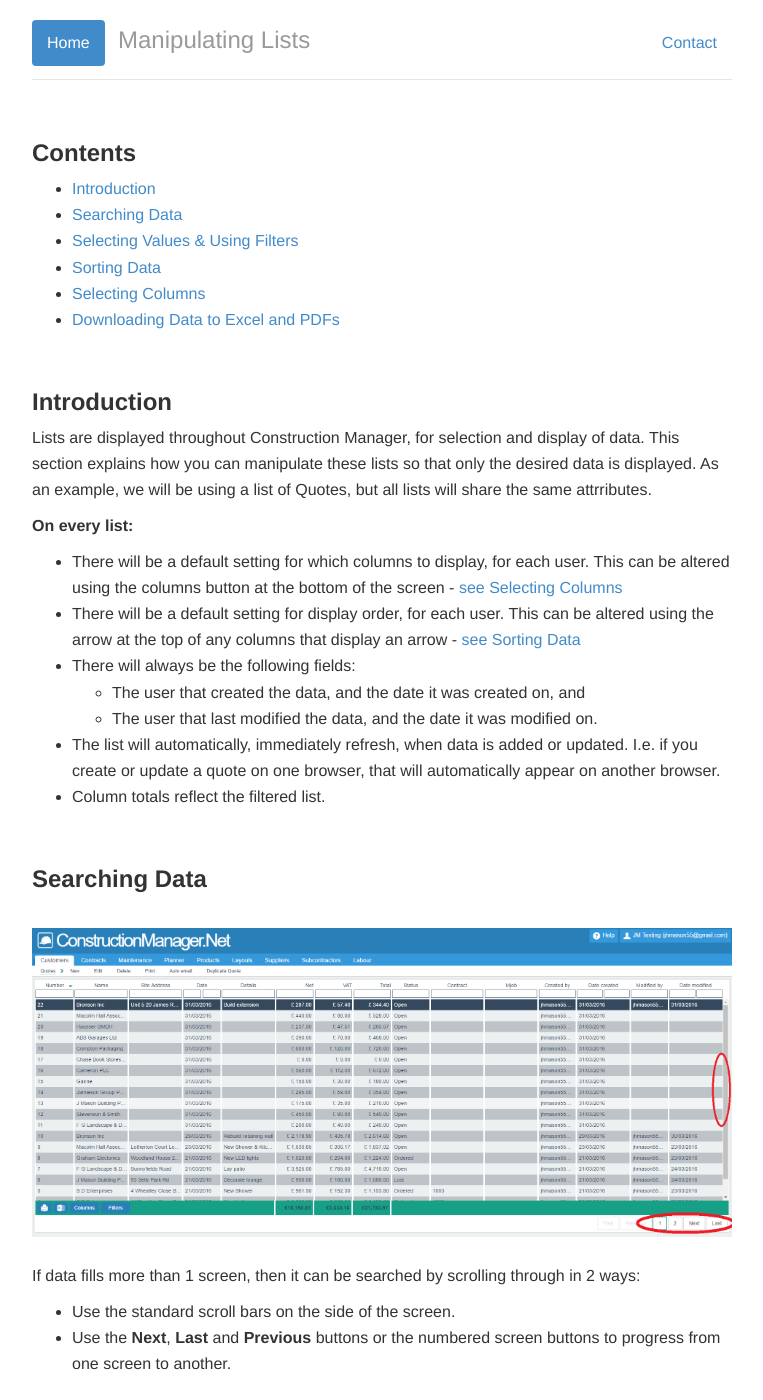
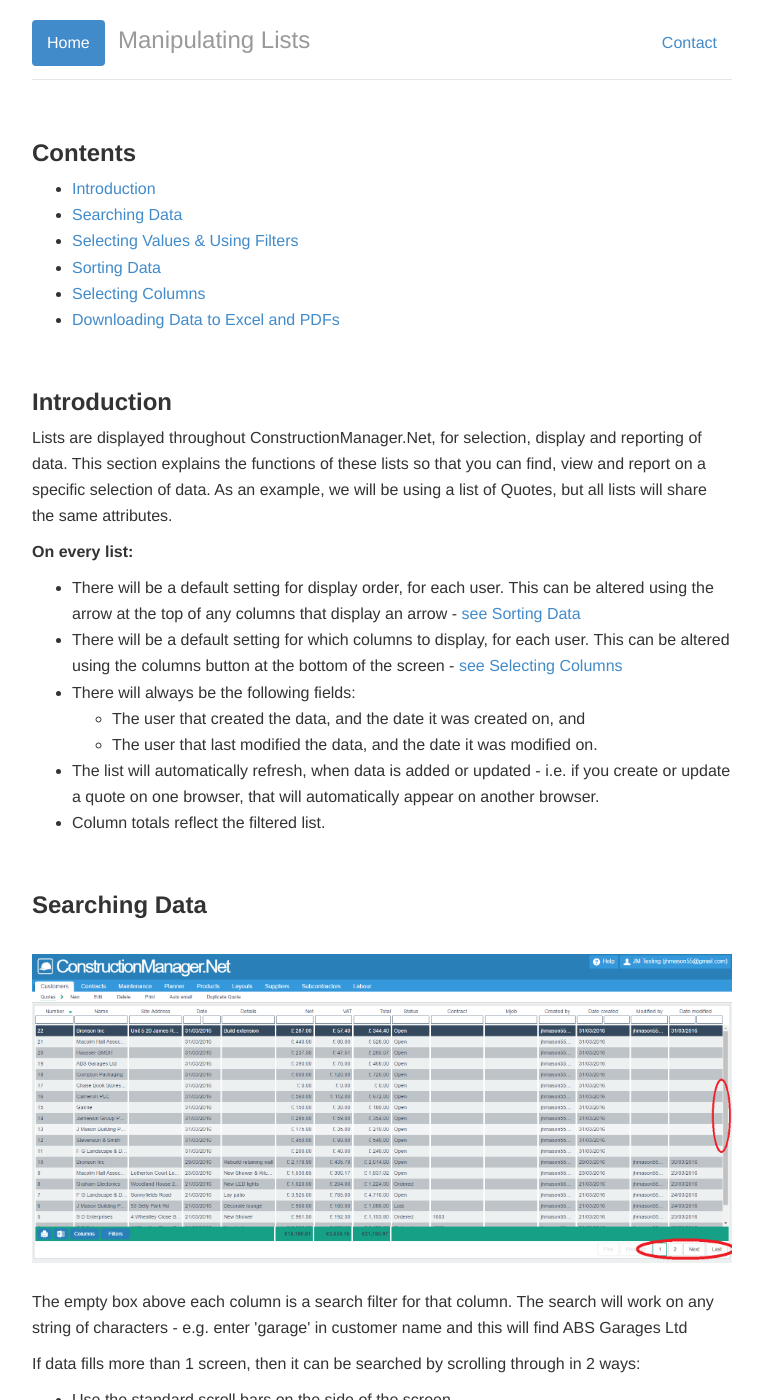
Before and after one commit to JNCSolutions/ConstructionManagerDocs, a Jekyll site: the page built from Manipulating Lists.html, in a window 1280 px wide and 1400 px high. Shown: the whole window, without its empty margins (258-1021 px from the left). Built offline with Jekyll 4.4.1, drawn with Linux system fonts in a browser that asks for light colours; some of the changed text lies outside the part shown.

Commit message:
Update Manipulating Lists.html

```diff
--- a/Manipulating Lists.html
+++ b/Manipulating Lists.html
@@ -21,24 +21,24 @@
   <div>
     <br>
     <h3 id="introduction"><b>Introduction</b></h3>
-        <p>Lists are displayed throughout Construction Manager, for selection and display of data.
-          This section explains how you can manipulate these lists so that only the desired data is displayed.
-          As an example, we will be using a list of Quotes, but all lists will share the same attrributes.</p>
+        <p>Lists are displayed throughout ConstructionManager.Net, for selection, display and reporting of data.
+            This section explains the functions of these lists so that you can find, view and report on a specific selection of data.
+            As an example, we will be using a list of Quotes, but all lists will share the same attributes.</p>
         <p><b>On every list:</b></p>
         <ul>
+          <li>There will be a default setting for display order, for each user.
+              This can be altered using the arrow at the top of any columns that display an arrow -
+              <a href="#sorting-data">see Sorting Data</a></a> </li>
           <li>There will be a default setting for which columns to display, for each user.
               This can be altered using the columns button at the bottom of the screen -
               <a href="#selecting-columns">see Selecting Columns</a></a> </li>
-          <li>There will be a default setting for display order, for each user.
-              This can be altered using the arrow at the top of any columns that display an arrow -
-              <a href="#sorting-data">see Sorting Data</a></a> </li>
           <li>There will always be the following fields:</li>
             <ul>
                 <li>The user that created the data, and the date it was created on, and</li>
                 <li>The user that last modified the data, and the date it was modified on.</li>
             </ul>
-          <li>The list will automatically, immediately refresh, when data is added or updated.
-              I.e. if you create or update a quote on one browser, that will automatically appear on another browser.</li>
+          <li>The list will automatically refresh, when data is added or updated -
+              i.e. if you create or update a quote on one browser, that will automatically appear on another browser.</li>
           <li>Column totals reflect the filtered list.</li>
         </ul>
 
@@ -50,6 +50,9 @@
       <br>
         <img src="img/Quotes_List 06.PNG" style="width: 100%;">
         <br> <br>
+        <p>The empty box above each column is a search filter for that column.
+            The search will work on any string of characters -
+            e.g. enter 'garage' in customer name and this will find ABS Garages Ltd</p>
         <p>If data fills more than 1 screen, then it can be searched by scrolling through in 2 ways: </p>
           <ul>
             <li>Use the standard scroll bars on the side of the screen. </li>
@@ -94,7 +97,8 @@
         <br> <br>
         <p>The first column on the quotes list has an arrow next to the heading (circled in red):
           This indicates which way the data is displayed - in ascending or descending sequence.
-          Click on it to reverse the sequence.</p>
+          Click on it to reverse the sequence.
+          Any column that has an arrow next to the column name can be sorted in this fashion.</p>
 
       <br>
       </div>
```
Also changed, not shown: other parts of Manipulating Lists.html (+1 -1 lines).
